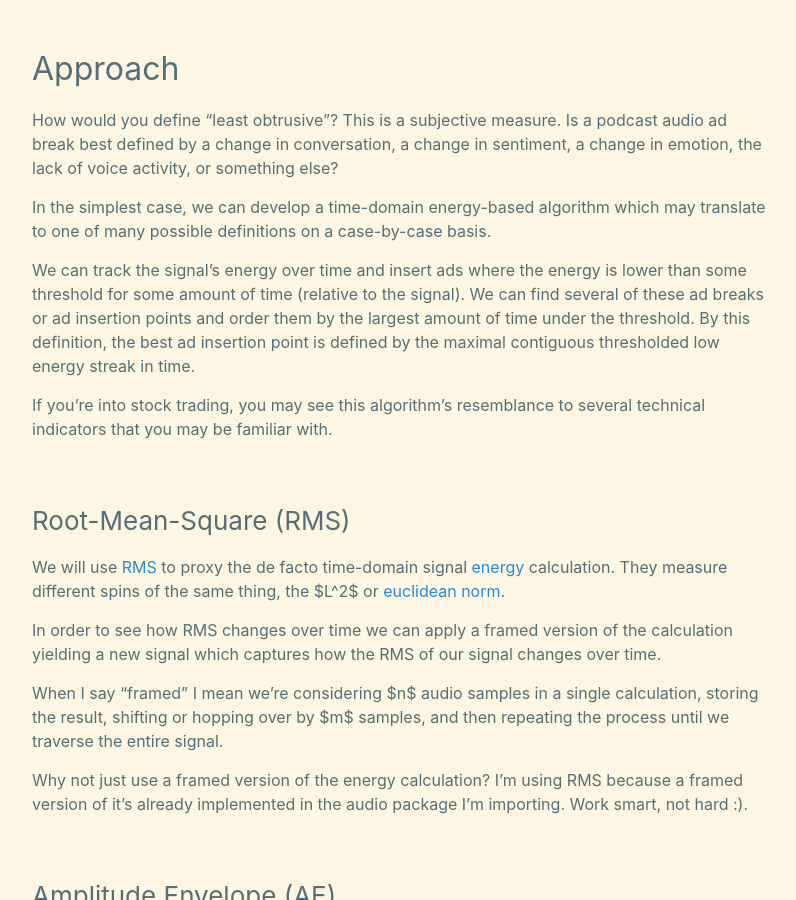
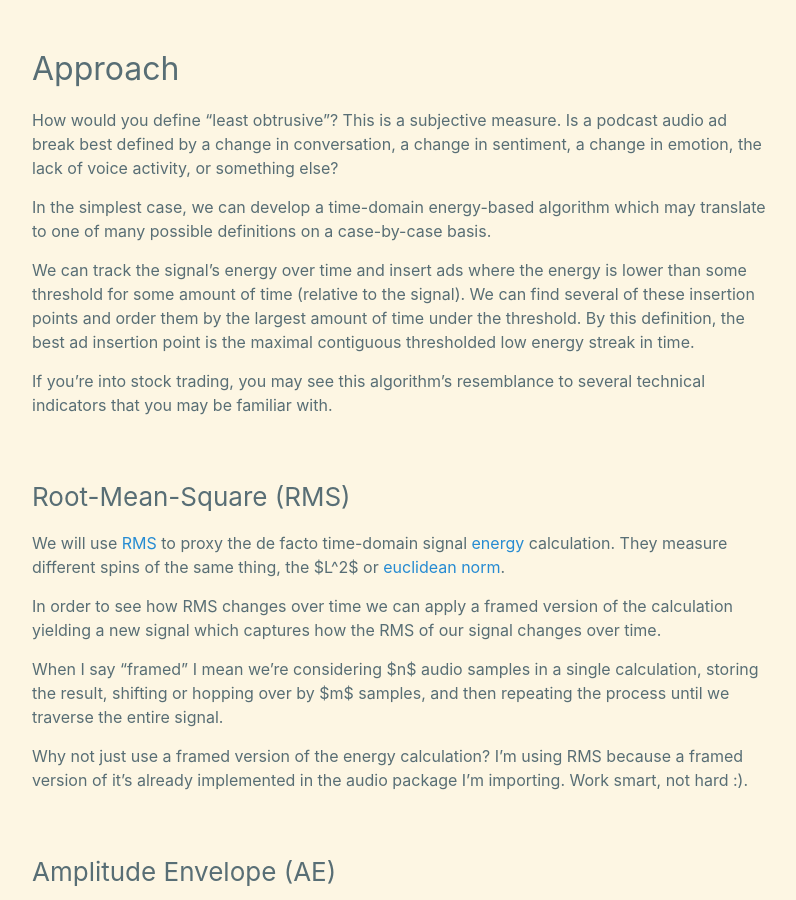
Before and after one commit to daniel-deychakiwsky/daniel-deychakiwsky.github.io, a Jekyll site: the page built from _posts/2021-03-21-simple-podcast-ad-insertion.md, in a window 1280 px wide and 900 px high, scrolled down 2085 px. Shown: the whole window, without its empty margins (238-1034 px from the left). Built offline with Jekyll 4.4.1, drawn with Linux system fonts in a browser that asks for light colours.

Commit message:
[blog post] simple podcast ad insertion

```diff
--- a/_posts/2021-03-21-simple-podcast-ad-insertion.md
+++ b/_posts/2021-03-21-simple-podcast-ad-insertion.md
@@ -79,9 +79,9 @@
 
 We can track the signal's energy over time and insert ads where the energy is lower
 than some threshold for some amount of time (relative to the signal).
-We can find several of these ad breaks or ad insertion
+We can find several of these insertion
 points and order them by the largest amount of time under the threshold.
-By this definition, the best ad insertion point is defined by the
+By this definition, the best ad insertion point is the
 maximal contiguous thresholded low energy streak in time.
 
 If you're into stock trading, you may see this algorithm's resemblance to
```
